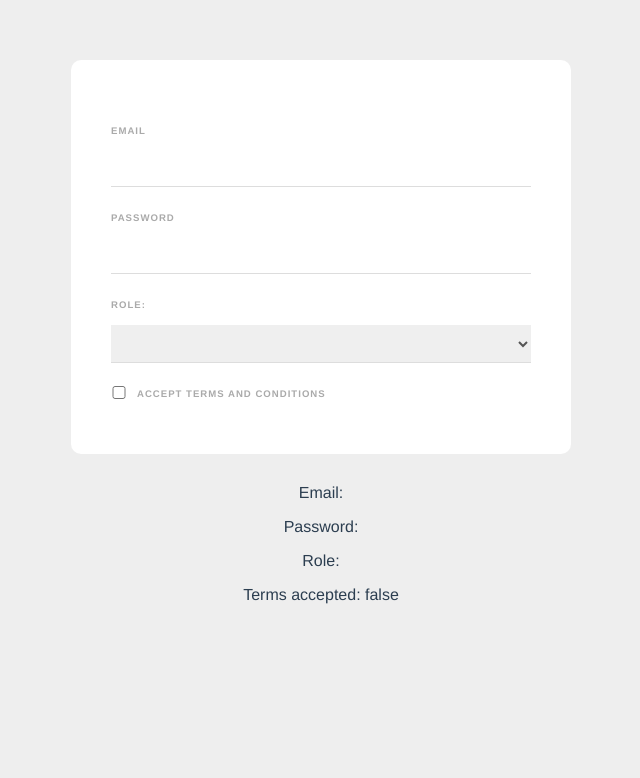
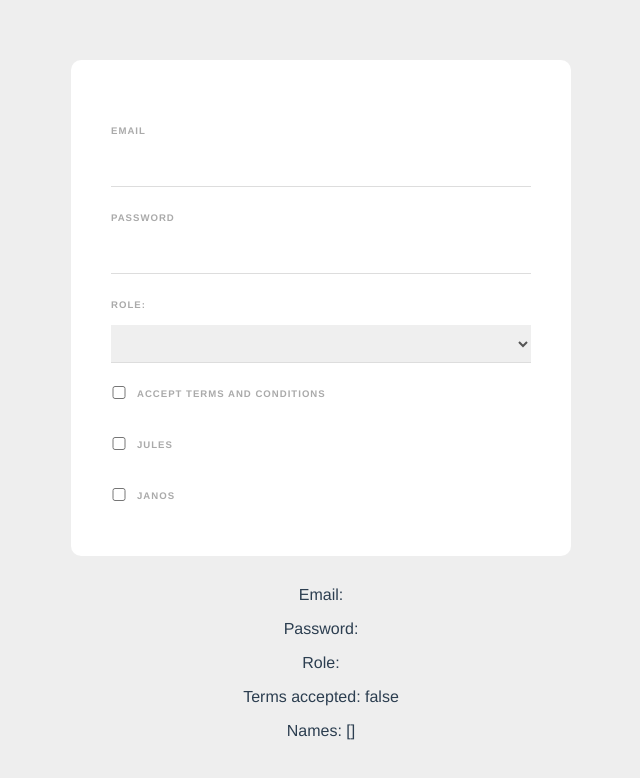
Before and after one commit to jacques-navarro/web-form, a Vue app: page / in a window 1280 px wide. Shown: the top 778 px of the page, without its empty margins (319-959 px from the left). Built offline with nearby package versions, Linux system fonts and the light colour scheme.

Commit message:
Add multiple checkboxes

```diff
--- a/src/components/SignupForm.vue
+++ b/src/components/SignupForm.vue
@@ -16,12 +16,23 @@
       <input type="checkbox" required v-model="terms" />
       <label>Accept Terms and Conditions</label>
     </div>
+
+    <div>
+      <input type="checkbox" value="jules" v-model="names" />
+      <label>Jules</label>
+    </div>
+
+    <div>
+      <input type="checkbox" value="janos" v-model="names" />
+      <label>Janos</label>
+    </div>
   </form>
 
   <p>Email: {{ email }}</p>
   <p>Password: {{ password }}</p>
   <p>Role: {{ role }}</p>
   <p>Terms accepted: {{ terms }}</p>
+  <p>Names: {{ names }}</p>
 </template>
 
 <script>
@@ -32,6 +43,7 @@ export default {
       password: "",
       role: "",
       terms: false,
+      names: [],
     };
   },
 };
```
